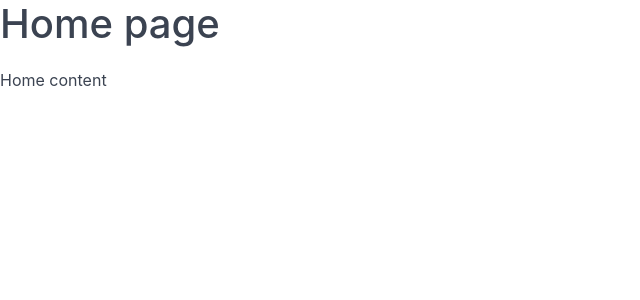
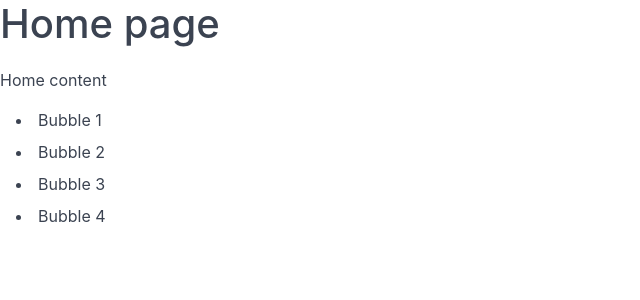
Before and after one commit to gmartowski/react-portal, a React app: page / in a window 1280 px wide. Shown: the top 300 px of the page, without its empty margins (0-640 px from the left). Built offline with nearby package versions, Linux system fonts and the light colour scheme.

Commit message:
Event bubbling

```diff
--- a/src/App/App.jsx
+++ b/src/App/App.jsx
@@ -4,11 +4,44 @@ import './app.less';
 
 export class App extends Component {
 
+    componentDidMount() {
+
+        document.querySelector('.bubble').addEventListener('click', function(e) {
+            e.target.classList.toggle('redtext');
+            console.log('bubble');
+        });
+
+        document.getElementById('bubble1').addEventListener('click', function(event) {
+            event.target.classList.toggle('redtext');
+            console.log('bubble1');
+        });
+        document.getElementById('bubble2').addEventListener('click', function(event) {
+            event.target.classList.toggle('redtext');
+            console.log('bubble2');
+        });
+        document.getElementById('bubble3').addEventListener('click', function(event) {
+            event.target.classList.toggle('redtext');
+            console.log('bubble3');
+        });
+        document.getElementById('bubble4').addEventListener('click', function(event) {
+            event.target.classList.toggle('redtext');
+            console.log('bubble4');
+        });
+    }
+
     render() {
         return (
             <div className="app">
                 <h1>Home page</h1>
                 <div>Home content</div>
+                <div class="bubble">
+                    <ul>
+                        <li id="bubble1">Bubble 1</li>
+                        <li id="bubble2">Bubble 2</li>
+                        <li id="bubble3">Bubble 3</li>
+                        <li id="bubble4">Bubble 4</li>
+                    </ul>
+                </div>
             </div>
         );
     }
--- a/src/App/app.less
+++ b/src/App/app.less
@@ -13,3 +13,7 @@ html, body, #root {
     height: 100%;
     width: 100%;
 }
+
+.redtext {
+    color: red;
+}
```
